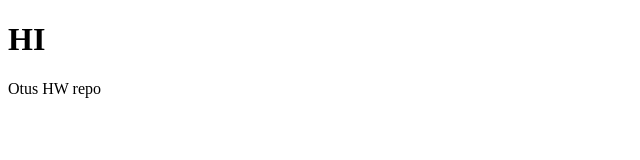
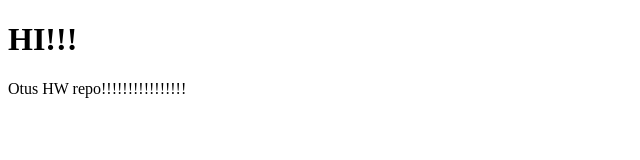
Before and after one commit to Kuber-2025-04OTUS/sbuly_repo, a plain HTML site: page index.html in a window 1280 px wide. Shown: the whole page, without its empty margins (0-640 px from the left). Drawn offline with Linux system fonts and the light colour scheme.

Commit message:
minor changes

```diff
--- a/index.html
+++ b/index.html
@@ -4,7 +4,7 @@
 <title>otus test</title>
 </head>
 <body>
-<h1>HI</h1>
-<p>Otus HW repo</p>
+<h1>HI!!!</h1>
+<p>Otus HW repo!!!!!!!!!!!!!!!!</p>
 </body>
 </html>
```
